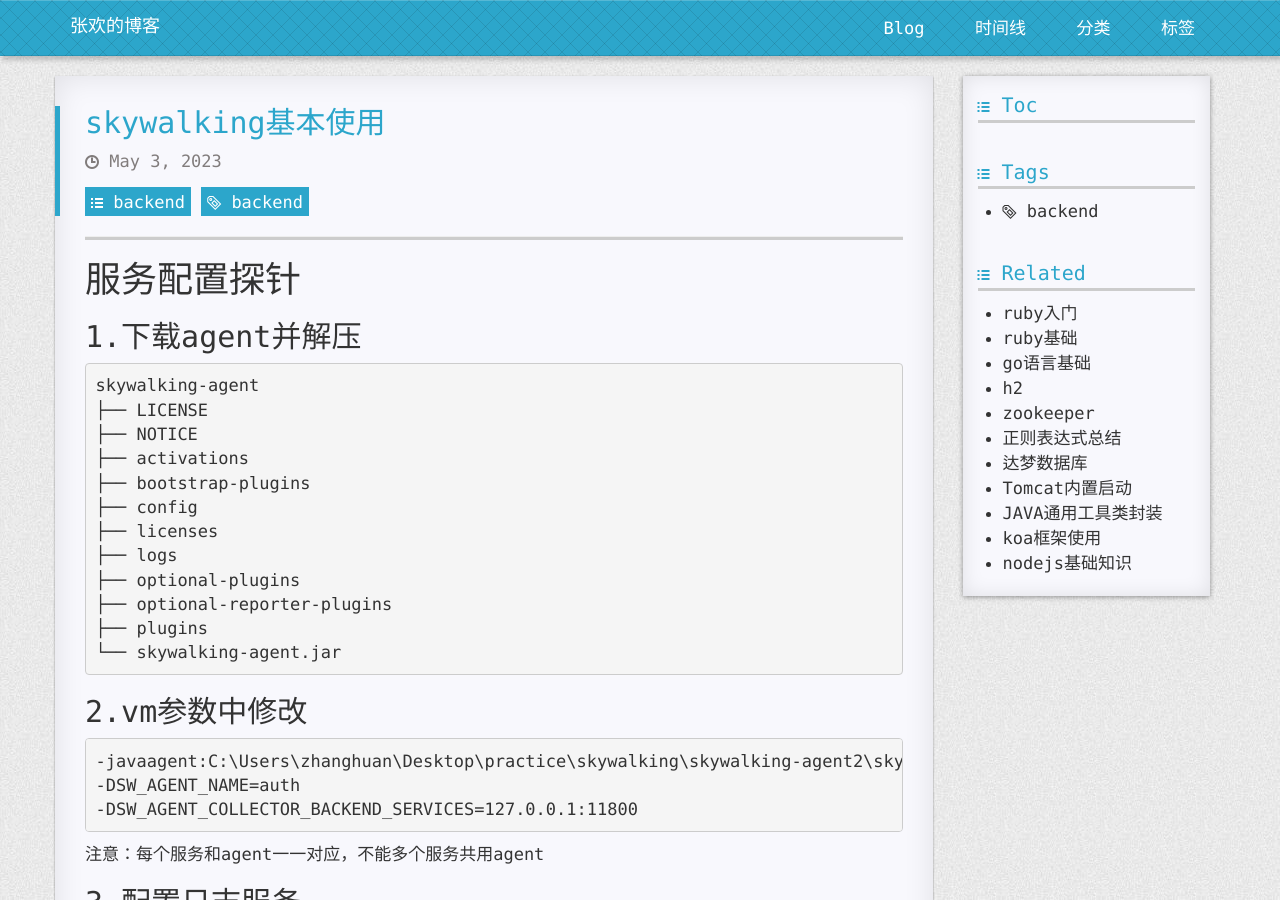
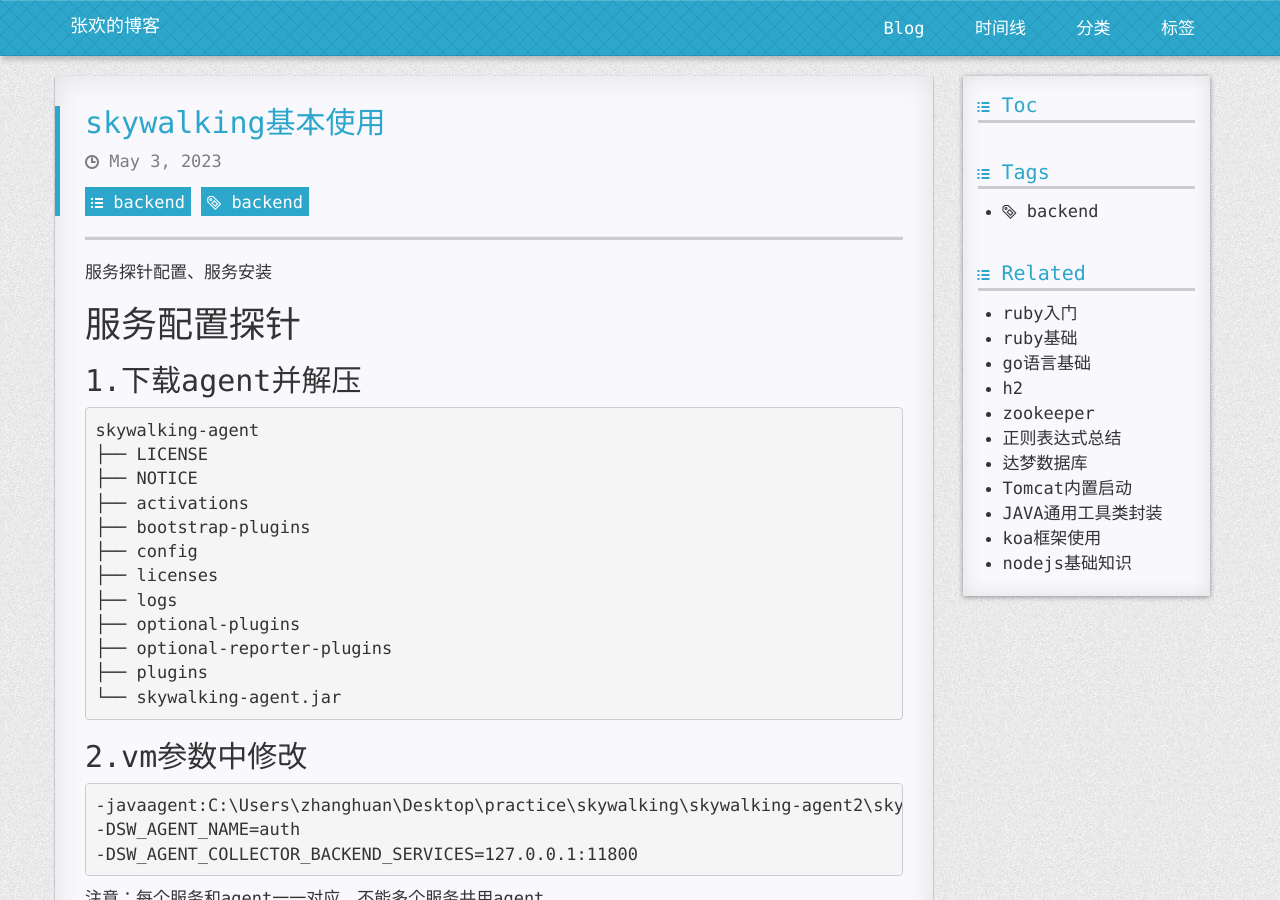
Before and after one commit to sylvesterzhang/book, a Jekyll site: the page built from _posts/2023-5-3-skywalking.md, in a window 1280 px wide and 900 px high. Built offline with Jekyll 4.4.1, drawn with Linux system fonts in a browser that asks for light colours; some web fonts are replaced; comment, search, counter and statistics services are not loaded.

Commit message:
update article

```diff
--- a/_posts/2023-5-3-skywalking.md
+++ b/_posts/2023-5-3-skywalking.md
@@ -4,6 +4,8 @@
 tags: backend
 categories: backend
 ---
+
+服务探针配置、服务安装
 
 # 服务配置探针
 
```
